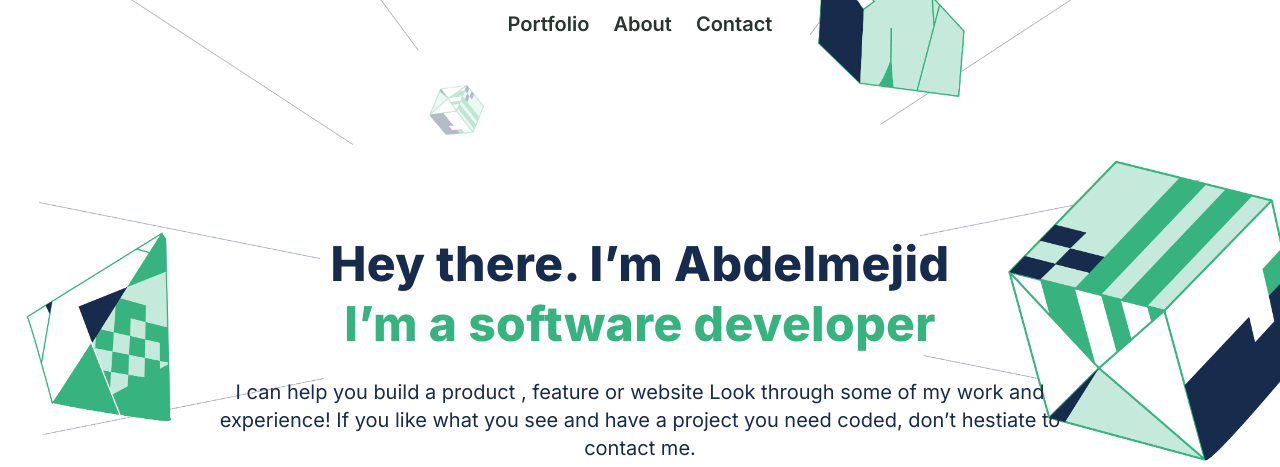
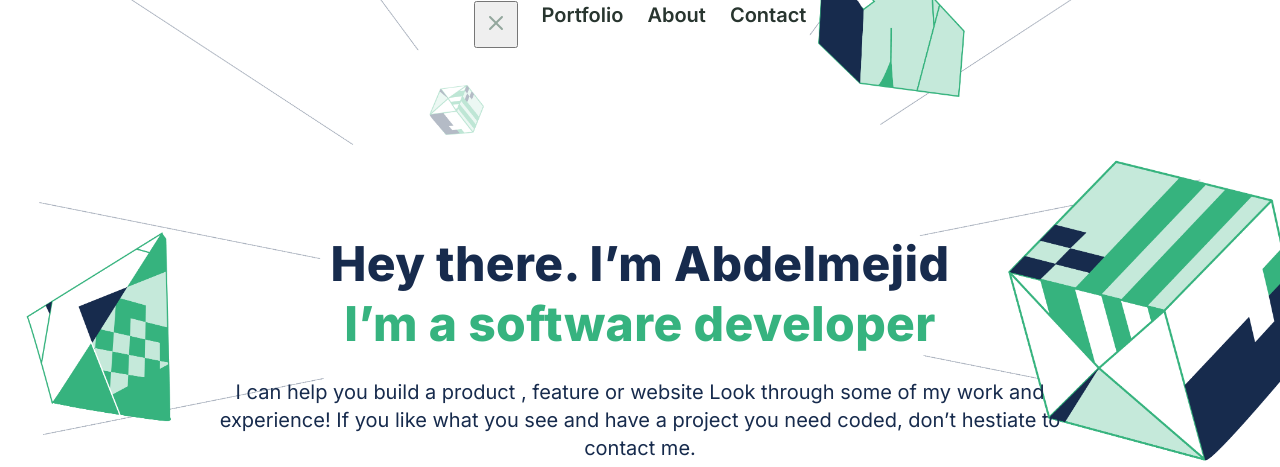
Before and after one commit to amejid/personal-portfolio, a website: page index.html in a window 1280 px wide. Shown: the top 467 px of the page. Drawn offline with Linux system fonts and the light colour scheme.

Commit message:
Add menu close button to nav links

```diff
--- a/index.html
+++ b/index.html
@@ -19,6 +19,7 @@
       <h3 class="nav-welcome">Welcome</h3>
       <nav>
         <ul class="nav-links">
+          <li class="close-menu"><button type="button" class="close-btn"><img src="images/icons/close-btn.svg" alt="Close menu"></button></li>
           <li><a class="nav-link" href="#projects-section">Portfolio</a></li>
           <li><a class="nav-link" href="#about-section">About</a></li>
           <li><a class="nav-link" href="#contact-section">Contact</a></li>
```
